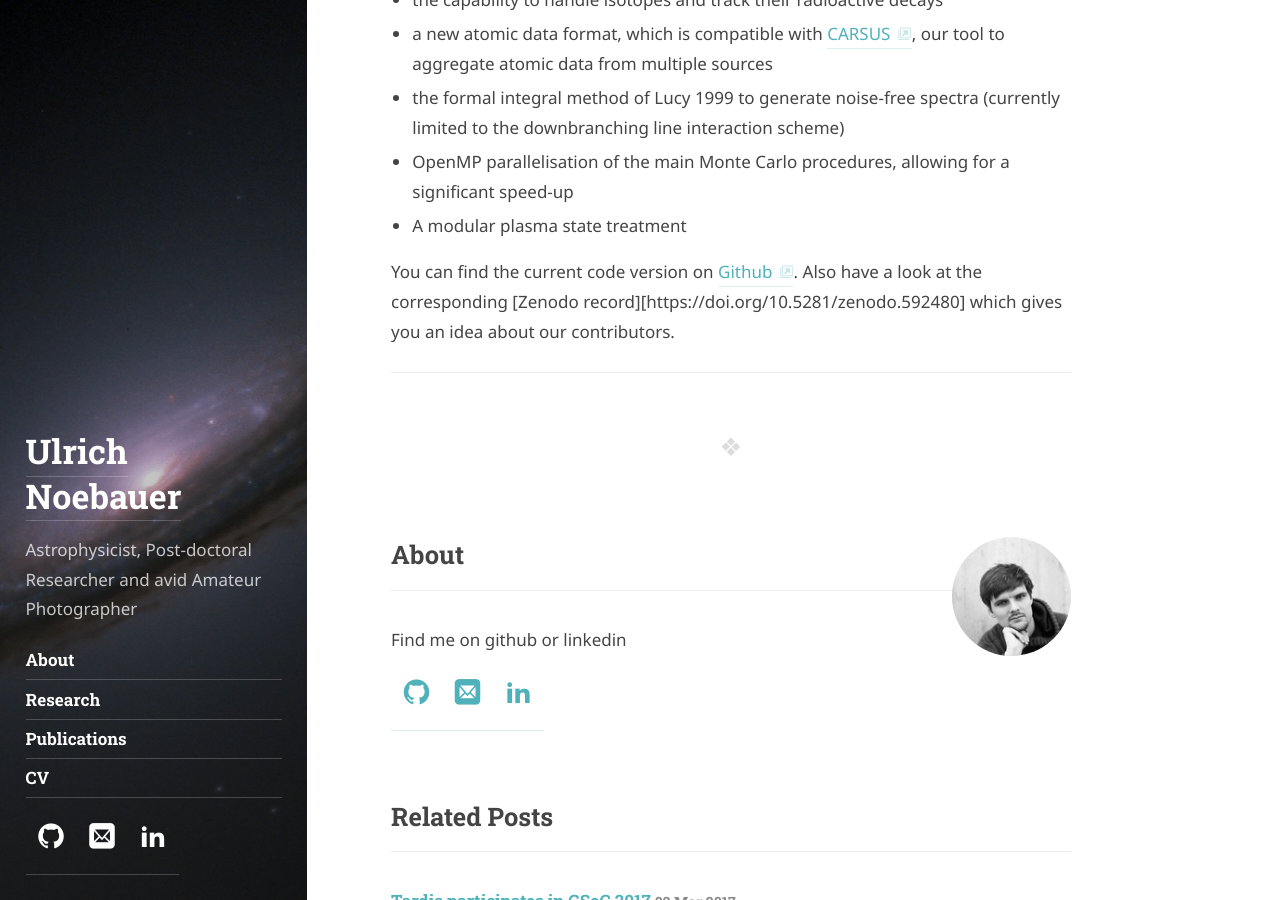
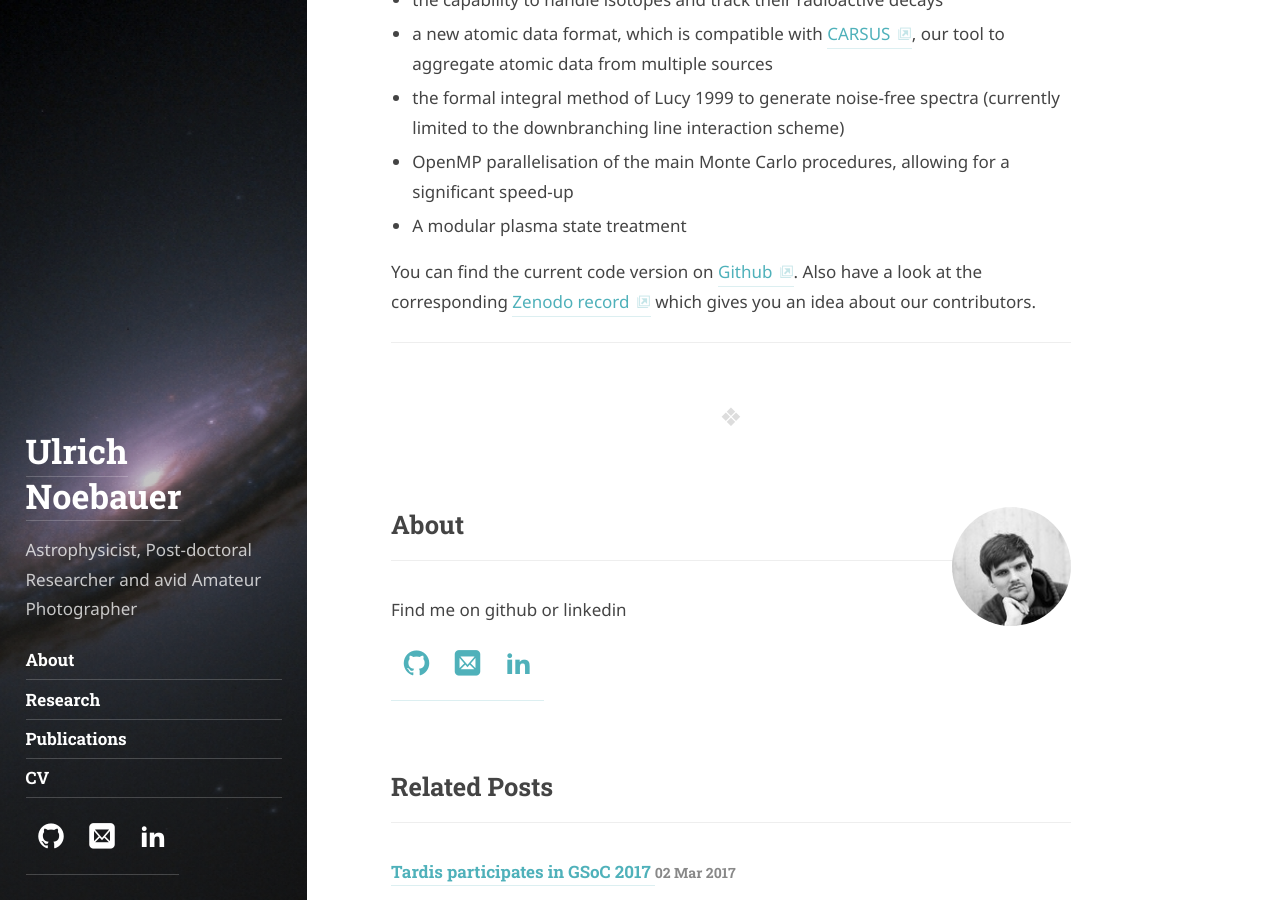
Before and after one commit to unoebauer/unoebauer.github.io, a Jekyll site: the page built from _posts/2018-06-18-tardisv2.md, in a window 1280 px wide and 900 px high, scrolled down 370 px. Built offline with Jekyll 4.4.1, drawn with Linux system fonts in a browser that asks for light colours; some web fonts are replaced; some of the changed lines change nothing that is shown.

Commit message:
Fix Zenodo link in Tardis V2 post

```diff
--- a/_posts/2018-06-18-tardisv2.md
+++ b/_posts/2018-06-18-tardisv2.md
@@ -21,7 +21,7 @@ many changes and improvements, particularly:
 
 You can find the current code version on [Github][tardis_github]. Also have a
 look at the corresponding
-[Zenodo record][https://doi.org/10.5281/zenodo.592480] which gives you an idea
+[Zenodo record][tardis_zenodo] which gives you an idea
 about our contributors.
 
 - - -
```
